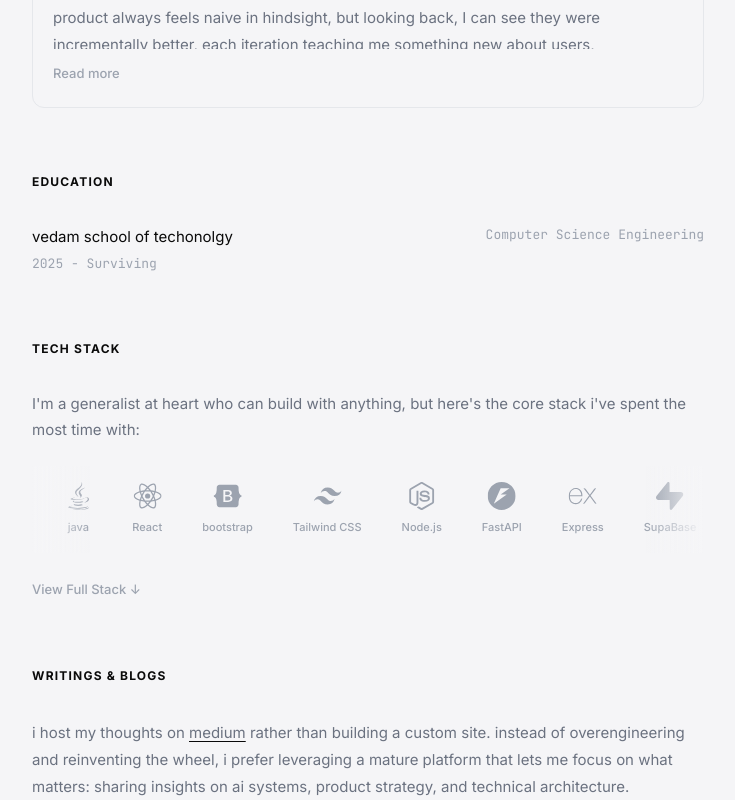
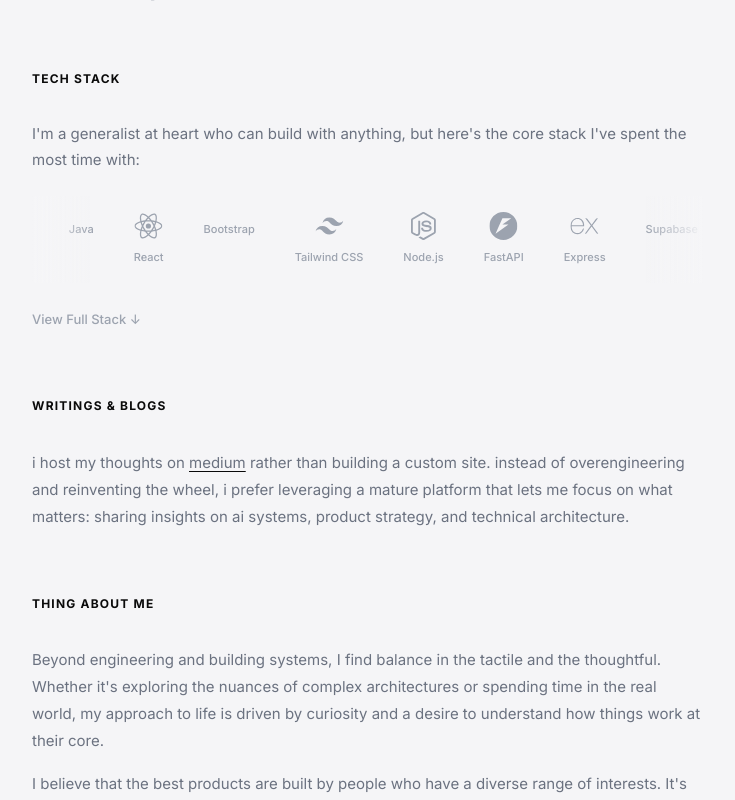
Before and after one commit to divyam-jha123/portfolio, a React (Vite) app: page / in a window 1280 px wide. Shown: the part 1760-2560 px from the top of the page, without its empty margins (272-1007 px from the left). Built offline with nearby package versions, Linux system fonts and the light colour scheme.

Commit message:
fix typoes and add a project

```diff
--- a/src/App.tsx
+++ b/src/App.tsx
@@ -19,7 +19,6 @@ function App() {
         <HeroSection />
         <ProjectSection />
         <ExperienceSection />
-        <InBetweenSection />
         <EducationSection />
         <TechStackSection />
         <BlogSection />
--- a/src/data.ts
+++ b/src/data.ts
@@ -32,19 +32,19 @@ export const inBetweenExperiences = {
   title: "In Between These Learnings",
   subtitle: "The Product Building Journey",
   content: `I've been building and experimenting on the product side for a long time. Each previous product always feels naive in hindsight, but looking back, I can see they were incrementally better, each iteration teaching me something new about users, infrastructure, and what it takes to build something people actually want.\n\n
-  It started with participating in various hackathons, there i find my love for building products and solving real world problems.
-  so I build BrainExpo, a platform to store and share various kinds of links like youtube, linkedin, github, twitter, any document, etc. \n\n
-  I saw a problem that we never look back to our bookmarks, we eventually forgot that we have saved something which is important to look.
-  because bookmarks are not designed for thinking or learning — they’re just storage.\n\n
-  But Brainexpo keeps the user updated with weekly insights of their saved links.\n\n
-  But what next for brainexpo?\n
-  pivot - \n\n
-  one day someone asked me that why will anyone pay for this because they already have free options available with ease.\n\n
-  Then i re-thought on this and i got to remember a thing from my childhood that how i used to spend hours finding that one photo of me and my brother from a gallary of 1000 photos.\n\n
-  And after so many years the exact problem still exists…\n\n
-   And the main problem is not with individuals, its for the agencies who have lakhs of videos ,frames, pictures, etc.\n\n
-Finding that one frame inside the lakhs of videos and millions of frames are headache.\n\n
-Hence, I desided to re-built Brainexpo ,a search engine for photes, videos, files, documents, anything and everything.\n\n
+  It started with participating in various hackathons, where I found my love for building products and solving real-world problems.
+  So I built BrainExpo, a platform to store and share various kinds of links like YouTube, LinkedIn, GitHub, Twitter, any document, etc. \n\n
+  I saw a problem: we never look back at our bookmarks. We eventually forget that we have saved something important,
+  because bookmarks are not designed for thinking or learning — they're just storage.\n\n
+  But BrainExpo keeps the user updated with weekly insights on their saved links.\n\n
+  But what next for BrainExpo?\n
+  Pivot - \n\n
+  One day someone asked me why anyone would pay for this when free options are already available with ease.\n\n
+  Then I re-thought this, and I remembered a thing from my childhood: how I used to spend hours finding that one photo of me and my brother in a gallery of 1000 photos.\n\n
+  And after so many years, the exact problem still exists…\n\n
+  And the main problem is not with individuals — it's with the agencies who have lakhs of videos, frames, pictures, etc.\n\n
+Finding that one frame inside lakhs of videos and millions of frames is a headache.\n\n
+Hence, I decided to rebuild BrainExpo as a search engine for photos, videos, files, documents — anything and everything.\n\n
 And the journey of building will never stop.
 
 `
@@ -64,26 +64,26 @@ export const experiences = [
 ];
 
 export const education = {
-  institution: "vedam school of techonolgy",
+  institution: "Vedam School of Technology",
   year: "2025 - Surviving",
   degree: "Computer Science Engineering"
 };
 
 export const techStack = {
   description:
-    "I'm a generalist at heart who can build with anything, but here's the core stack i've spent the most time with:",
+    "I'm a generalist at heart who can build with anything, but here's the core stack I've spent the most time with:",
   categories: [
     {
       name: "Languages",
-      items: ["TypeScript", "javascript", "Python", "java"],
+      items: ["TypeScript", "JavaScript", "Python", "Java"],
     },
     {
       name: "Frontend",
-      items: ["React", "bootstrap", "Tailwind CSS"],
+      items: ["React", "Bootstrap", "Tailwind CSS"],
     },
     {
       name: "Backend",
-      items: ["Node.js", "FastAPI", "Express", "SupaBase" ,"FireBase"],
+      items: ["Node.js", "FastAPI", "Express", "Supabase", "Firebase"],
     },
     {
       name: "Infrastructure",
@@ -96,7 +96,7 @@ export const writings = {
   platform: "Medium",
   url: "https://medium.com/@divyamjha.70055594",
   description:
-    "i host my thoughts on medium rather than building a custom site. instead of overengineering and reinventing the wheel, i prefer leveraging a mature platform that lets me focus on what matters: sharing insights on ai systems, product strategy, and technical architecture.",
+    "I host my thoughts on Medium rather than building a custom site. Instead of overengineering and reinventing the wheel, I prefer leveraging a mature platform that lets me focus on what matters: sharing insights on AI systems, product strategy, and technical architecture.",
 };
 
 
@@ -104,11 +104,18 @@ export const aboutMe = {
   paragraphs: [
     "Beyond engineering and building systems, I find balance in the tactile and the thoughtful. Whether it's exploring the nuances of complex architectures or spending time in the real world, my approach to life is driven by curiosity and a desire to understand how things work at their core.",
     "I believe that the best products are built by people who have a diverse range of interests. It's the unique combination of technical depth and human perspective that allows us to create technology that actually resonates.",
-    "And beside all this i love to read or understand how tech startups operate and grow."
+    "And besides all this, I love to read and understand how tech startups operate and grow."
   ],
 };
 
 export const projects = [
+  {
+    title: "Paladin Java SDK",
+    description: "Java client for the LFDT Paladin programmable-privacy platform. Wraps Paladin's JSON-RPC 2.0 API over HTTP (request/reply) and WebSocket (subscriptions).",
+    url: "https://github.com/divyam-jha123/paladin-java-sdk",
+    tech: ["Java", "Gradle", "JSON-RPC", "WebSocket"],
+    githubRepo: "https://github.com/divyam-jha123/paladin-java-sdk"
+  },
   {
     title: "AskMyNotes",
     description: "An intuitive web application for organizing, storing, and asking questions against your personal notes using AI.",
@@ -127,7 +134,7 @@ export const projects = [
     title: "Brain Expo",
     description: "An interactive online platform and exhibition space designed to showcase innovative ideas and connect creators.",
     url: "https://www.brainexpo.me/",
-    tech: ["TypeScript ","React", "Tailwind CSS", "Vite"],
+    tech: ["TypeScript", "React", "Tailwind CSS", "Vite"],
     githubRepo: "https://github.com/divyam-jha123/Second-Brain"
   }
 ];
--- a/src/index.css
+++ b/src/index.css
@@ -267,7 +267,7 @@ img {
   align-items: center;
   justify-content: center;
   gap: 12px;
-  color: var(--text-tertiary);
+  color: var(--text-secondary);
   font-size: 14px;
   margin-bottom: 40px;
   font-family: var(--font-mono);
```
